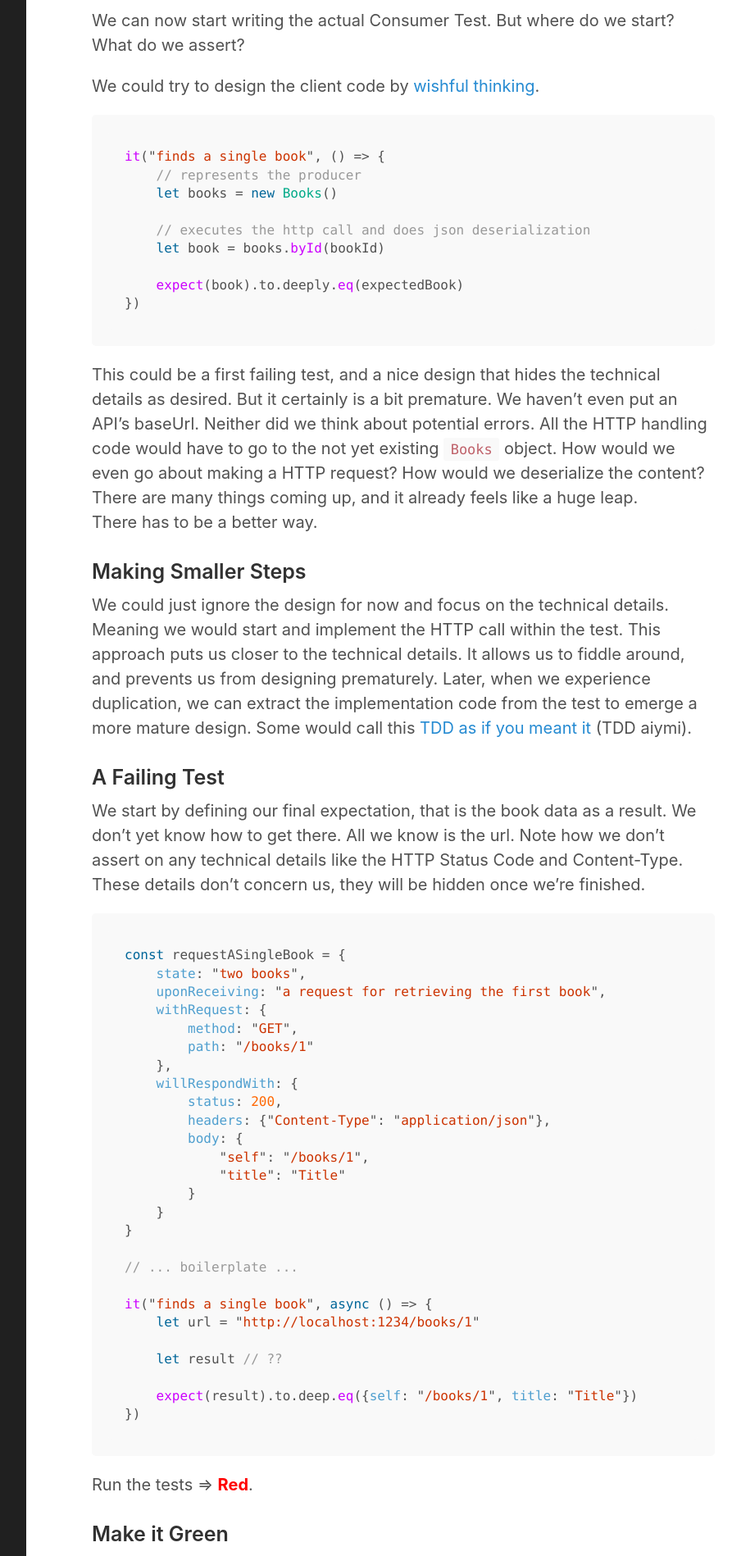
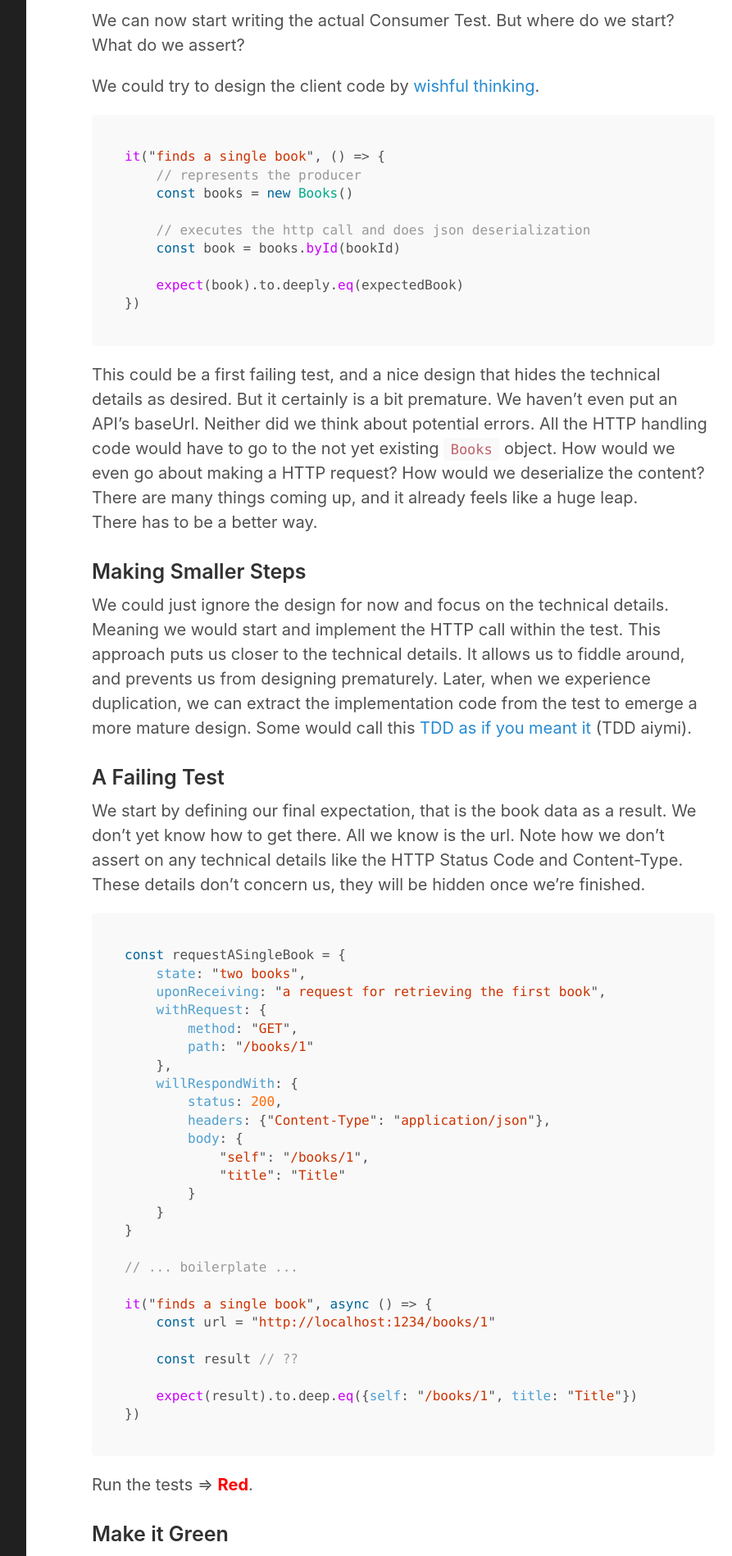
Before and after one commit to gregorriegler/gregorriegler.github.io, a Jekyll site: the page built from _posts/2020-05-11-outside-in-tdd-a-consumer.md, in a window 1280 px wide. Shown: the part 1538-3436 px from the top of the page at 82% size, without its empty margins (328-1221 px from the left). Built offline with Jekyll 4.4.1, drawn with Linux system fonts in a browser that asks for light colours; comment, search, counter and statistics services are not loaded.

Commit message:
code improvements

````diff
--- a/_posts/2020-05-11-outside-in-tdd-a-consumer.md
+++ b/_posts/2020-05-11-outside-in-tdd-a-consumer.md
@@ -57,10 +57,10 @@ We could try to design the client code by [wishful thinking](https://wiki.c2.com
 ```typescript
 it("finds a single book", () => {
     // represents the producer
-    let books = new Books()
+    const books = new Books()
 
     // executes the http call and does json deserialization
-    let book = books.byId(bookId)
+    const book = books.byId(bookId)
 
     expect(book).to.deeply.eq(expectedBook)
 })
@@ -111,9 +111,9 @@ const requestASingleBook = {
 // ... boilerplate ...
 
 it("finds a single book", async () => {
-    let url = "http://localhost:1234/books/1"
+    const url = "http://localhost:1234/books/1"
 
-    let result // ??
+    const result // ??
 
     expect(result).to.deep.eq({self: "/books/1", title: "Title"})
 })
@@ -128,7 +128,7 @@ it("finds a single book", async () => {
     const bent = require("bent") // bent is just a http client
     const getJSON = bent("json")
 
-    let result = await getJSON("http://localhost:1234/books/1")
+    const result = await getJSON("http://localhost:1234/books/1")
 
     expect(result).to.deep.eq({self: "/books/1", title: "Title"})
 })
@@ -151,7 +151,7 @@ it("finds a single book", async () => {
         title: string
     }
 
-    let result: Book = await getJSON("http://localhost:1234/books/1")
+    const result: Book = await getJSON("http://localhost:1234/books/1")
 
     expect(result).to.deep.eq({self: "/books/1", title: "Title"})
 })
@@ -192,16 +192,14 @@ it("finds a single book", async () => {
         title: string
     }
 
-    function decodeBook(object): Book {
-        return {
-            self: object.self,
-            title: object.title
-        }
-    }
+    const decodeBook = (object): Book => ({
+        self: object.self,
+        title: object.title
+    });
 
-    let response = await getJSON("http://localhost:1234/books/1")
+    const response = await getJSON("http://localhost:1234/books/1")
 
-    let book: Book = decodeBook(response)
+    const book: Book = decodeBook(response)
 
     expect(book).to.deep.eq({self: "/books/1", title: "Title"})
 })
@@ -241,15 +240,13 @@ it("finds nothing", async () => {
         title: string
     }
 
-    function decodeBook(object): Book {
-        return {
-            self: object.self,
-            title: object.title
-        }
-    }
+    const decodeBook = (object): Book => ({
+        self: object.self,
+        title: object.title
+    });
 
     const getStream = bent("http://localhost:1234/books/3", 200, 404)
-    let stream = await getStream()
+    const stream = await getStream()
     let book:Option<Book>
 
     if (stream.status !== 200) {
@@ -280,15 +278,13 @@ it("finds a single book", async () => {
         title: string
     }
 
-    function decodeBook(object): Book {
-        return {
-            self: object.self,
-            title: object.title
-        }
-    }
+    const decodeBook = (object): Book => ({
+        self: object.self,
+        title: object.title
+    });
 
     const getStream = bent("http://localhost:1234", 200, 404)
-    let stream = await getStream("/books/1")
+    const stream = await getStream("/books/1")
     let book:Option<Book>
 
     if (stream.status !== 200) {
@@ -311,15 +308,13 @@ it("finds nothing", async () => {
         title: string
     }
 
-    function decodeBook(object): Book {
-        return {
-            self: object.self,
-            title: object.title
-        }
-    }
+    const decodeBook = (object): Book => ({
+        self: object.self,
+        title: object.title
+    });
 
     const getStream = bent("http://localhost:1234", 200, 404)
-    let stream = await getStream("/books/3")
+    const stream = await getStream("/books/3")
     let book:Option<Book>
 
     if (stream.status !== 200) {
@@ -348,21 +344,19 @@ type Book = {
     title: string
 }
 
-function decodeBook(object): Book {
-    return {
-        self: object.self,
-        title: object.title
-    }
-}
+const decodeBook = (object): Book => ({
+    self: object.self,
+    title: object.title
+});
 
 // ...
 
 it("finds a single book", async () => {
-    let baseUrl = "http://localhost:1234"
-    let path = "/books/1"
+    const baseUrl = "http://localhost:1234"
+    const path = "/books/1"
 
     const getStream = bent(baseUrl, 200, 404)
-    let stream = await getStream(path)
+    const stream = await getStream(path)
     let book:Option<Book>
 
     if (stream.status !== 200) {
@@ -378,11 +372,11 @@ it("finds a single book", async () => {
 // ...
 
 it("finds nothing", async () => {
-    let baseUrl = "http://localhost:1234"
-    let path = "/books/3"
+    const baseUrl = "http://localhost:1234"
+    const path = "/books/3"
 
     const getStream = bent(baseUrl, 200, 404)
-    let stream = await getStream(path)
+    const stream = await getStream(path)
     let book:Option<Book>
 
     if (stream.status !== 200) {
@@ -408,16 +403,14 @@ type Book = {
     title: string
 }
 
-function decodeBook(object): Book {
-    return {
-        self: object.self,
-        title: object.title
-    }
-}
+const decodeBook = (object): Book => ({
+    self: object.self,
+    title: object.title
+});
 
 async function findBook(baseUrl: string, path: string): Promise<Option<Book>> {
     const getStream = bent(baseUrl, 200, 404)
-    let stream = await getStream(path)
+    const stream = await getStream(path)
     let book: Option<Book>
 
     if (stream.status !== 200) {
@@ -432,10 +425,10 @@ async function findBook(baseUrl: string, path: string): Promise<Option<Book>> {
 // ...
 
 it("finds a single book", async () => {
-    let baseUrl = "http://localhost:1234"
-    let path = "/books/1"
+    const baseUrl = "http://localhost:1234"
+    const path = "/books/1"
 
-    let book = await findBook(baseUrl, path)
+    const book = await findBook(baseUrl, path)
 
     expect(book).to.deep.eq(some({self: "/books/1", title: "Title"}))
 })
@@ -443,10 +436,10 @@ it("finds a single book", async () => {
 // ...
 
 it("finds nothing", async () => {
-    let baseUrl = "http://localhost:1234"
-    let path = "/books/3"
+    const baseUrl = "http://localhost:1234"
+    const path = "/books/3"
 
-    let book = await findBook(baseUrl, path)
+    const book = await findBook(baseUrl, path)
 
     expect(book).to.equal(none)
 })
@@ -471,17 +464,15 @@ export function createBookClient(baseUrl: string) {
         title: string
     }
 
-    function decodeBook(object): Book {
-        return {
-            self: object.self,
-            title: object.title
-        }
-    }
+    const decodeBook = (object): Book => ({
+        self: object.self,
+        title: object.title
+    });
 
     return {
         requestBook: async (path: string): Promise<Option<Book>> => {
             const getStream = bent(baseUrl, 200, 404)
-            let stream = await getStream(path)
+            const stream = await getStream(path)
             if (stream.status !== 200) {
                 log("received " + stream.status + " " + await stream.text())
                 return none
@@ -499,7 +490,7 @@ import {createBookClient} from "./book-client"
 const client = createBookClient("http://localhost:1234")
 
 it("finds a single book", async () => {
-    let book = await client.requestBook("/books/1")
+    const book = await client.requestBook("/books/1")
 
     expect(book).to.deep.eq(some({self: "/books/1", title: "Title"}))
 })
@@ -507,7 +498,7 @@ it("finds a single book", async () => {
 // ...
 
 it("finds nothing", async () => {
-    let book = await client.requestBook("/books/3")
+    const book = await client.requestBook("/books/3")
 
     expect(book).to.equal(none)
 })
````
Also changed, not shown: other parts of _posts/2020-05-11-outside-in-tdd-a-consumer.md (+5 -0 lines).
